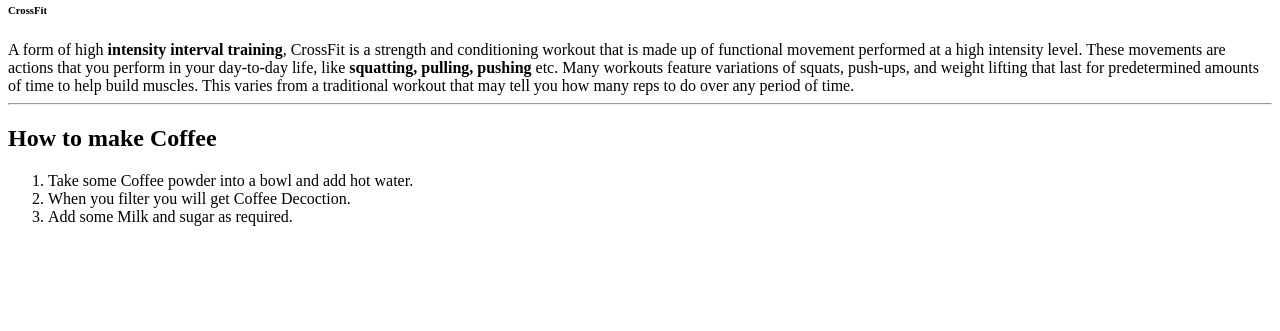
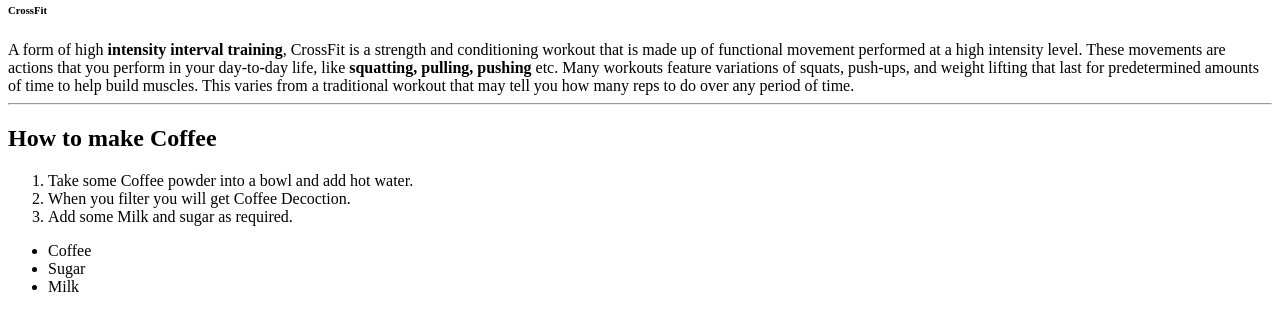
Before and after one commit to 44-563-Web-Apps-S21/webapps-s21-assignment-3-Sanjay-13, a plain HTML site: page index.html in a window 1280 px wide. Shown: the part 79-410 px from the top of the page. Drawn offline with Linux system fonts and the light colour scheme.

Commit message:
Added an Unordered List

```diff
--- a/index.html
+++ b/index.html
@@ -21,6 +21,11 @@
                 <li>When you filter you will get Coffee Decoction.</li>
                 <li>Add some Milk and sugar as required.</li>
               </ol>
+              <ul>
+                <li>Coffee</li>
+                <li>Sugar</li>
+                <li>Milk</li>
+              </ul>
         </body>
     </head>
 </html>
```
